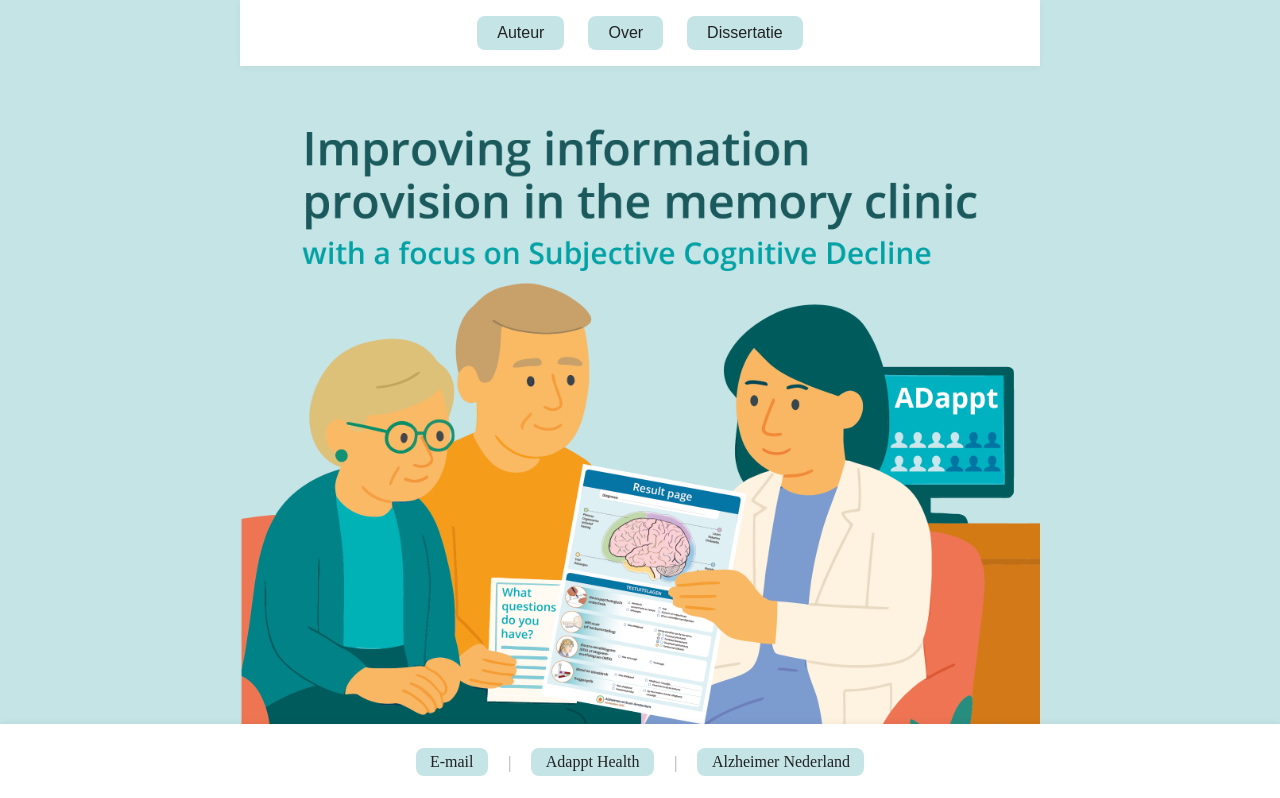
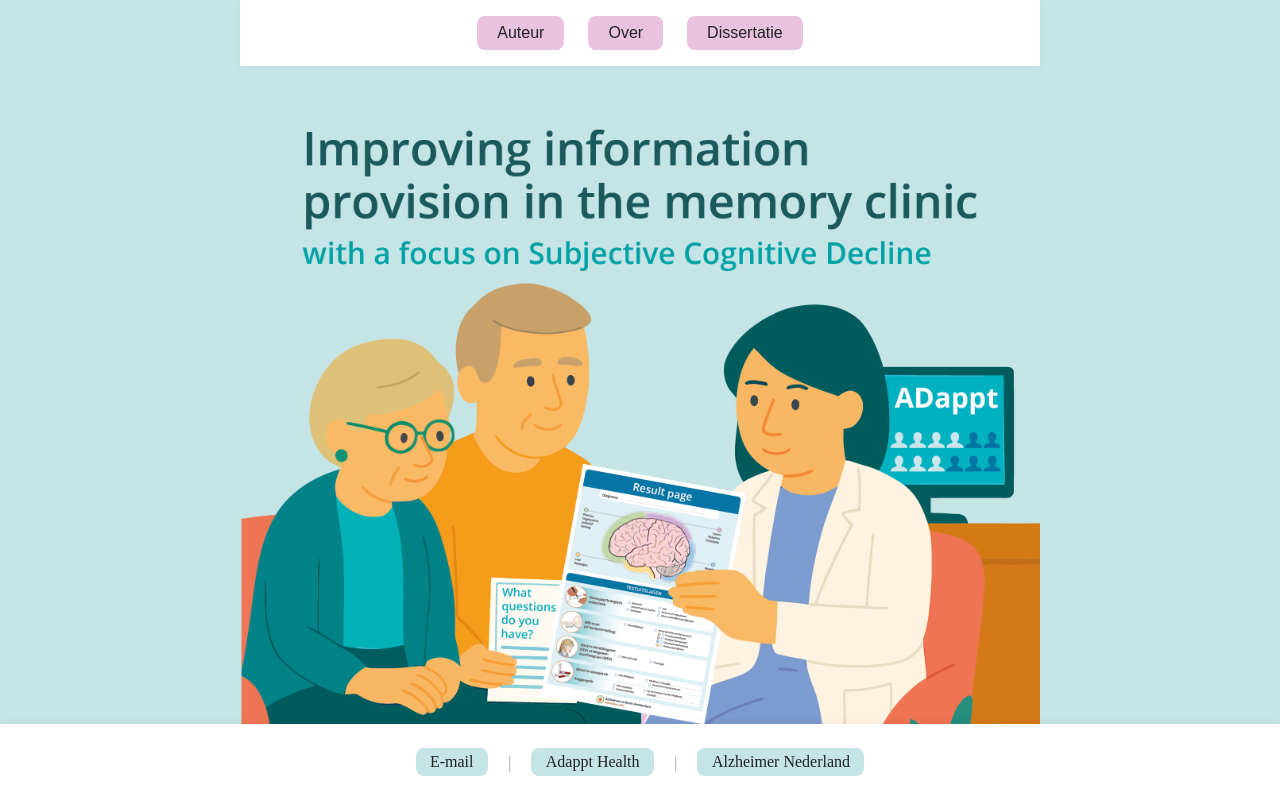
Before and after one commit to JCZuurmond/hma-hendriksen-dissertatie-website, a SvelteKit app: page / in a window 1280 px wide. Shown: the top 798 px of the page. Built offline with nearby package versions, Linux system fonts and the light colour scheme.

Commit message:
Invert button colors

```diff
--- a/src/routes/+page.svelte
+++ b/src/routes/+page.svelte
@@ -88,7 +88,7 @@
     margin: 0 auto;
   }
   .nav-bar button {
-    background: rgb(196, 228, 230);
+    background: rgb(233, 194, 222);
     color: #222;
     border: none;
     border-radius: 0.5rem;
@@ -99,7 +99,7 @@
     transition: background 0.2s;
   }
   .nav-bar button:hover {
-    background: rgb(233, 194, 222);
+    background: rgb(196, 228, 230);
     color: #111;
   }
   main {
```
